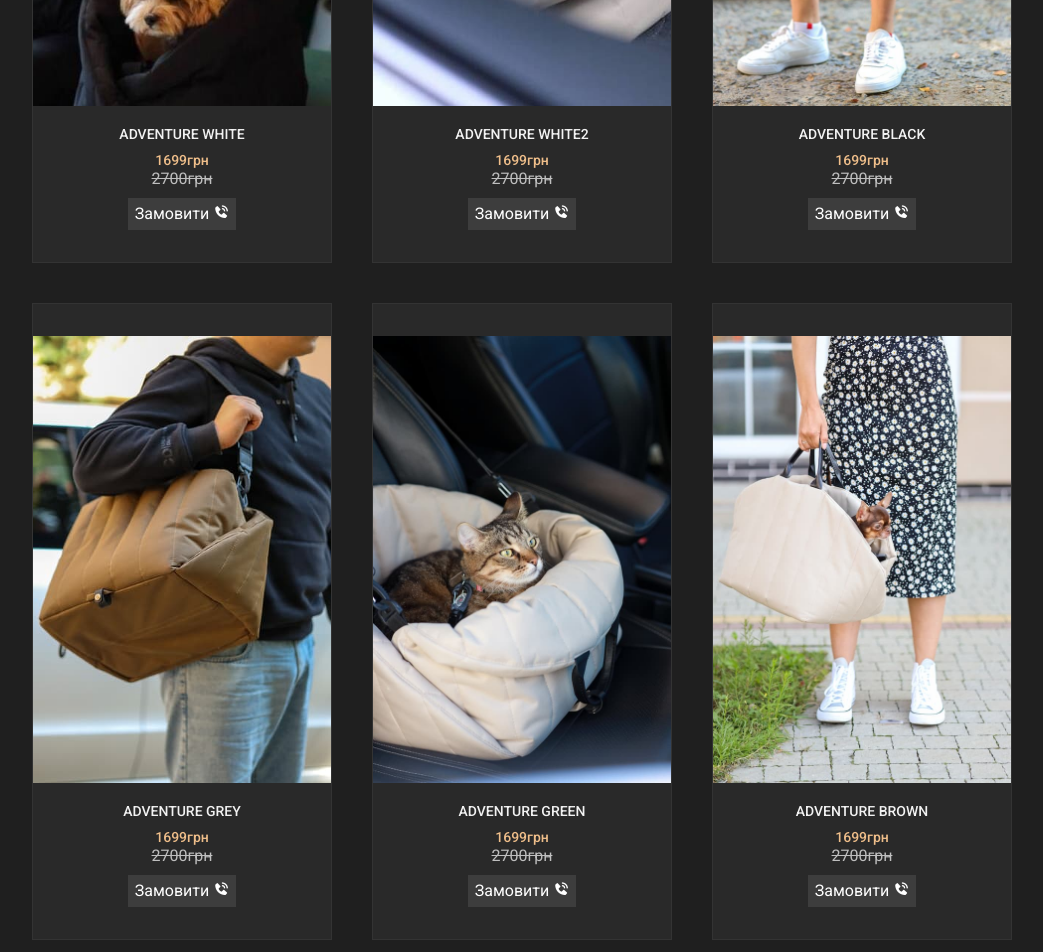
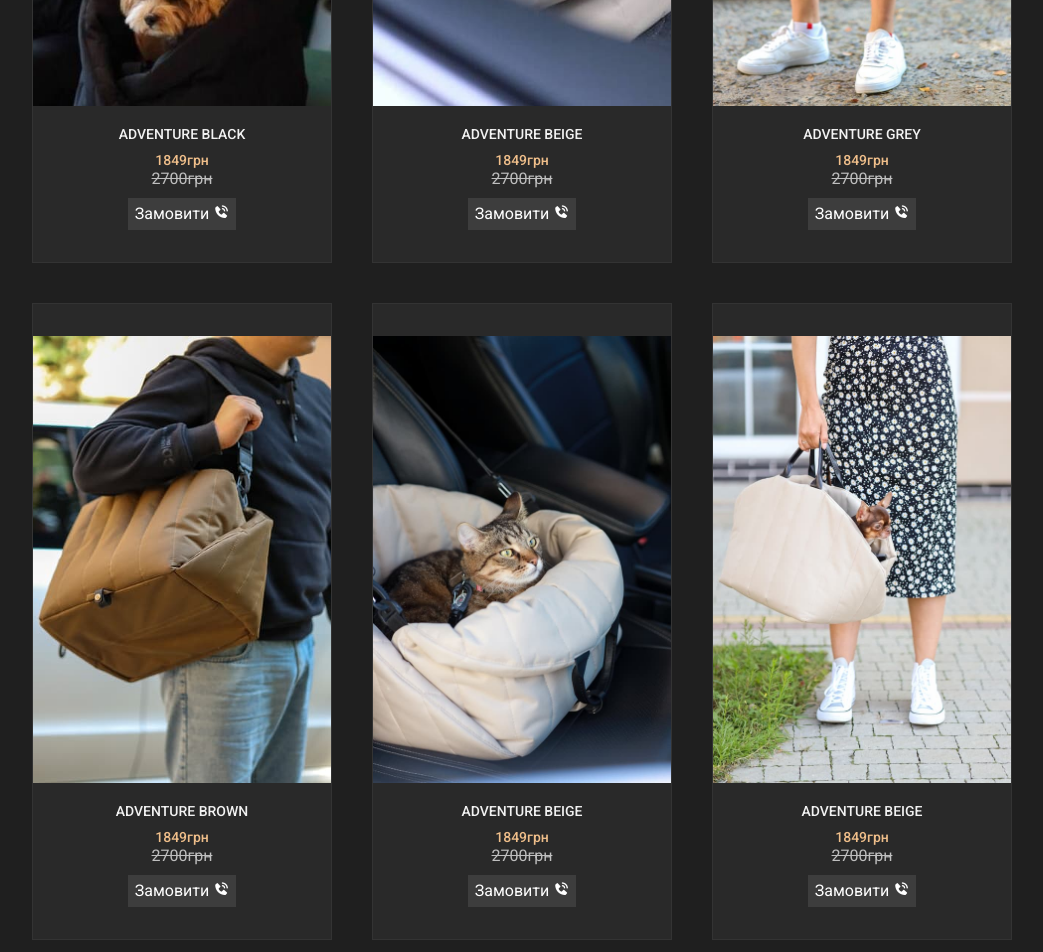
Before and after one commit to VladyslavParfinenko/PawRemaster, a plain HTML site: page index.html in a window 1280 px wide. Shown: the part 1400-2352 px from the top of the page, without its empty margins (118-1161 px from the left). Drawn offline with nearby package versions, Linux system fonts and the light colour scheme.

Commit message:
fix names prod

```diff
--- a/index.html
+++ b/index.html
@@ -230,7 +230,7 @@
                             При першому замовленні у нашому магазині <br> знижка 10% для знайомства
                         </p> -->
                         <span class="products__old-price">2700грн</span>
-                        <span class="home__price">1699грн</span>
+                        <span class="home__price">1849грн</span>
 
                         <div class="home__btns">
                             <a href="#products" class="button button--gray button--small">
@@ -254,8 +254,8 @@
                     <article class="products__card">
                         <img src="assets/img/bag7.jpg" alt="" height="450"  class="products__img">
 
-                        <h3 class="products__title">Adventure White</h3>
-                        <span class="products__price">1699грн</span>
+                        <h3 class="products__title">Adventure Black</h3>
+                        <span class="products__price">1849грн</span>
                         <span class="products__old-price">2700грн</span>
                         <button class="products__button" data-modal-open>Замовити
                             <i class='bx bxs-phone-call' ></i>
@@ -265,8 +265,8 @@
                     <article class="products__card">
                         <img src="assets/img/bag8.jpg" alt="" class="products__img">
 
-                        <h3 class="products__title">Adventure White2</h3>
-                        <span class="products__price">1699грн</span>
+                        <h3 class="products__title">Adventure Beige</h3>
+                        <span class="products__price">1849грн</span>
                         <span class="products__old-price">2700грн</span>
                         <button class="products__button" data-modal-open>Замовити
                             <i class='bx bxs-phone-call' ></i>
@@ -276,8 +276,8 @@
                     <article class="products__card">
                         <img src="assets/img/bag1.jpg" alt="" class="products__img">
 
-                        <h3 class="products__title">Adventure Black</h3>
-                        <span class="products__price">1699грн</span>
+                        <h3 class="products__title">Adventure Grey</h3>
+                        <span class="products__price">1849грн</span>
                         <span class="products__old-price">2700грн</span>
                         <button class="products__button" data-modal-open>Замовити
                             <i class='bx bxs-phone-call' ></i>
@@ -287,8 +287,8 @@
                     <article class="products__card">
                         <img src="assets/img/featured1.jpg" alt="" class="products__img">
 
-                        <h3 class="products__title">Adventure Grey</h3>
-                        <span class="products__price">1699грн</span>
+                        <h3 class="products__title">Adventure Brown</h3>
+                        <span class="products__price">1849грн</span>
                         <span class="products__old-price">2700грн</span>
                         <button class="products__button" data-modal-open>Замовити
                             <i class='bx bxs-phone-call' ></i>
@@ -298,8 +298,8 @@
                     <article class="products__card">
                         <img src="assets/img/bag5.jpg" alt="" class="products__img">
 
-                        <h3 class="products__title">Adventure Green</h3>
-                        <span class="products__price">1699грн</span>
+                        <h3 class="products__title">Adventure Beige</h3>
+                        <span class="products__price">1849грн</span>
                         <span class="products__old-price">2700грн</span>
                         <button class="products__button" data-modal-open>Замовити
                             <i class='bx bxs-phone-call' ></i>
@@ -308,8 +308,8 @@
                     <article class="products__card">
                      <img src="assets/img/bag6.jpg" alt="" class="products__img">
 
-                     <h3 class="products__title">Adventure Brown</h3>
-                     <span class="products__price">1699грн</span>
+                     <h3 class="products__title">Adventure Beige</h3>
+                     <span class="products__price">1849грн</span>
                      <span class="products__old-price">2700грн</span>
 
                      <button class="products__button" data-modal-open>Замовити
@@ -335,7 +335,7 @@
                         <div class="featured__data">
                             <h3 class="featured__title">Adventure Brown</h3>
                             <span class="products__old-price">2700грн</span>
-                            <span class="featured__price">1699грн</span>
+                            <span class="featured__price">1849грн</span>
 
                         </div>
 
@@ -350,7 +350,7 @@
                         <div class="featured__data">
                             <h3 class="featured__title">Adventure Black</h3>
                             <span class="products__old-price">2700грн</span>
-                            <span class="featured__price">1699грн</span>
+                            <span class="featured__price">1849грн</span>
 
                         </div>
 
@@ -365,7 +365,7 @@
                         <div class="featured__data">
                             <h3 class="featured__title">Adventure Grey</h3>
                             <span class="products__old-price">2700грн</span>
-                            <span class="featured__price">1699грн</span>
+                            <span class="featured__price">1849грн</span>
 
                         </div>
 
```
